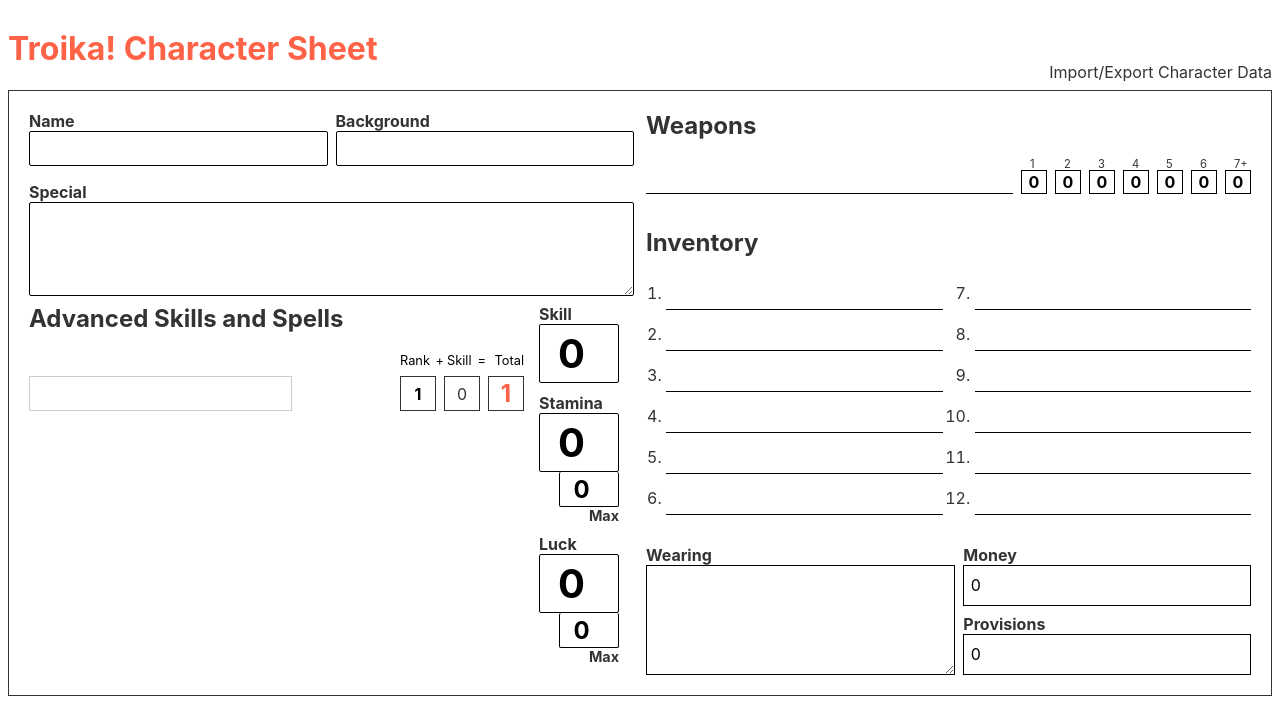
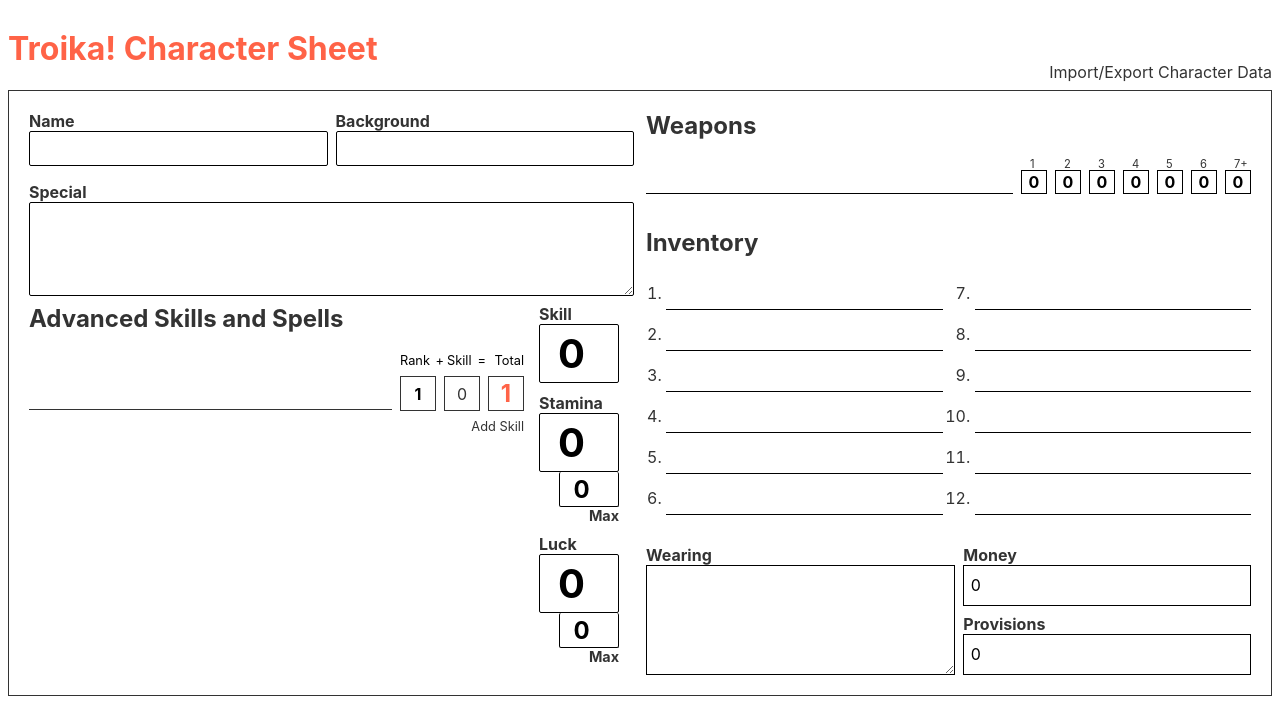
Before and after one commit to timfoley/troika-character-sheet, a React (Create React App) app: page / in a window 1280 px wide. Shown: the top 714 px of the page. Built offline with nearby package versions, Linux system fonts and the light colour scheme.

Commit message:
Update skills data flow

```diff
--- a/src/App.js
+++ b/src/App.js
@@ -1,7 +1,6 @@
 import React, { useState } from "react";
 import "./App.css";
 
-import char from "./char";
 import { Sheet } from "./Sheet";
 import { ImportExport } from "./ImportExport";
 
--- a/src/Skills.js
+++ b/src/Skills.js
@@ -1,23 +1,35 @@
-import React from "react";
+import React, { useState } from "react";
 import PropTypes from "prop-types";
 
 import "./Skills.css";
 
-export function Skills(props) {
+function Skill(props) {
+	const [skill, setSkill] = useState(props.skill);
+
+	const setSkillName = e => {
+		setSkill({ ...skill, name: e.target.value });
+	};
+
+	const setSkillRank = e => {
+		setSkill({ ...skill, rank: parseInt(e.target.value) });
+	};
+
+	const updateCharacter = e => {
+		const newSkills = props.skills;
+		newSkills[props.index] = skill;
+		props.updateCharacter("skills", newSkills);
+	};
+
 	return (
-		<div className="skills">
-			<h2>Advanced Skills and Spells</h2>
-			<div className="skills__grid">
-				<div className="skills__grid__heading skill__box--rank">Rank</div>
-				<div className="skills__grid__heading skill__box--skill">Skill</div>
-				<div className="skills__grid__heading skill__box--total">Total</div>
-				{props.skills.map(skill => (
-					<React.Fragment key={skill.name}>
+		<React.Fragment>
 			<div className="skill__name">
 				<input
 					aria-label="skill name"
+					class="skill__name__input"
 					type="text"
 					value={skill.name}
+					onBlur={updateCharacter}
+					onChange={setSkillName}
 				/>
 			</div>
 			<input
@@ -25,6 +37,8 @@
 				className="skill__box skill__box--rank"
 				type="number"
 				value={skill.rank}
+				onBlur={updateCharacter}
+				onChange={setSkillRank}
 			/>
 			<div
 				aria-label="skill stat"
@@ -39,7 +53,56 @@
 				{skill.rank + props.skillStat}
 			</div>
 		</React.Fragment>
+	);
+}
+
+export function Skills(props) {
+	const addSkill = () => {
+		props.updateCharacter("skills", [
+			...props.skills,
+			{ name: "", rank: 1 }
+		]);
+	};
+
+	const handleAddSkillKeyPress = e => {
+		if (e.which === 32 || e.key === "enter") {
+			addSkill();
+		}
+	};
+
+	return (
+		<div className="skills">
+			<h2>Advanced Skills and Spells</h2>
+			<div className="skills__grid">
+				<div className="skills__grid__heading skill__box--rank">
+					Rank
+				</div>
+				<div className="skills__grid__heading skill__box--skill">
+					Skill
+				</div>
+				<div className="skills__grid__heading skill__box--total">
+					Total
+				</div>
+				{props.skills.map((skill, index) => (
+					<Skill
+						key={skill.name}
+						skill={skill}
+						skills={props.skills}
+						index={index}
+						skillStat={props.skillStat}
+						updateCharacter={props.updateCharacter}
+						tabIndex="0"
+					/>
 				))}
+			</div>
+			<div
+				className="skills__add-button clickable"
+				area-label="click to add a skill"
+				onClick={addSkill}
+				onKeyPress={handleAddSkillKeyPress}
+				tabIndex="0"
+			>
+				Add Skill
 			</div>
 		</div>
 	);
```
Lines whose indentation alone changed are shown as unchanged.
